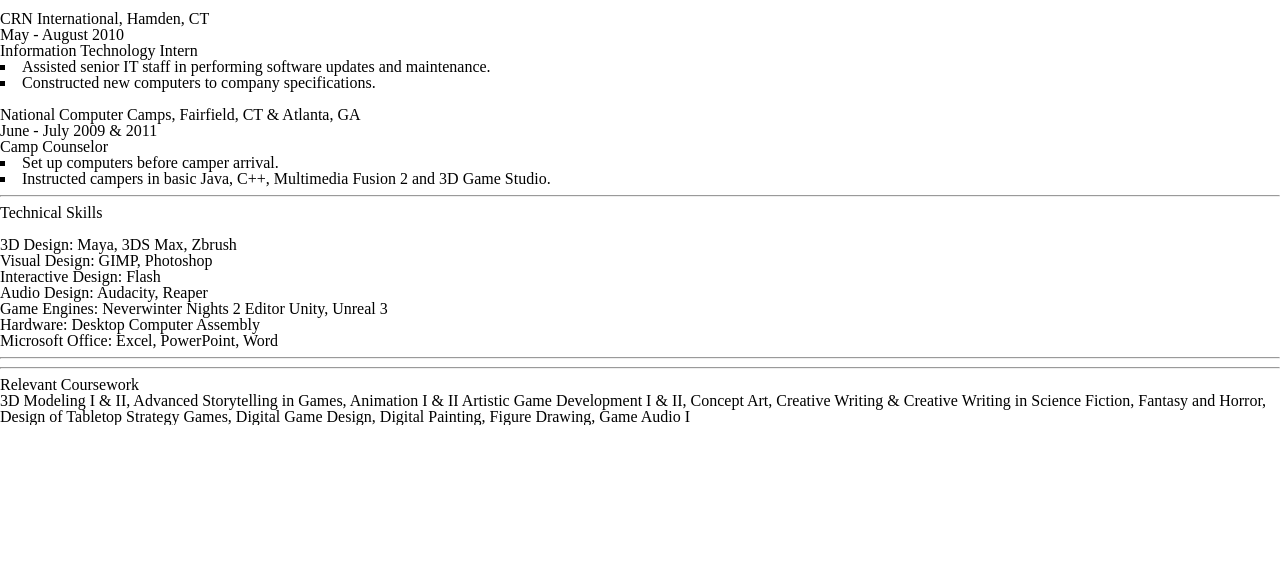
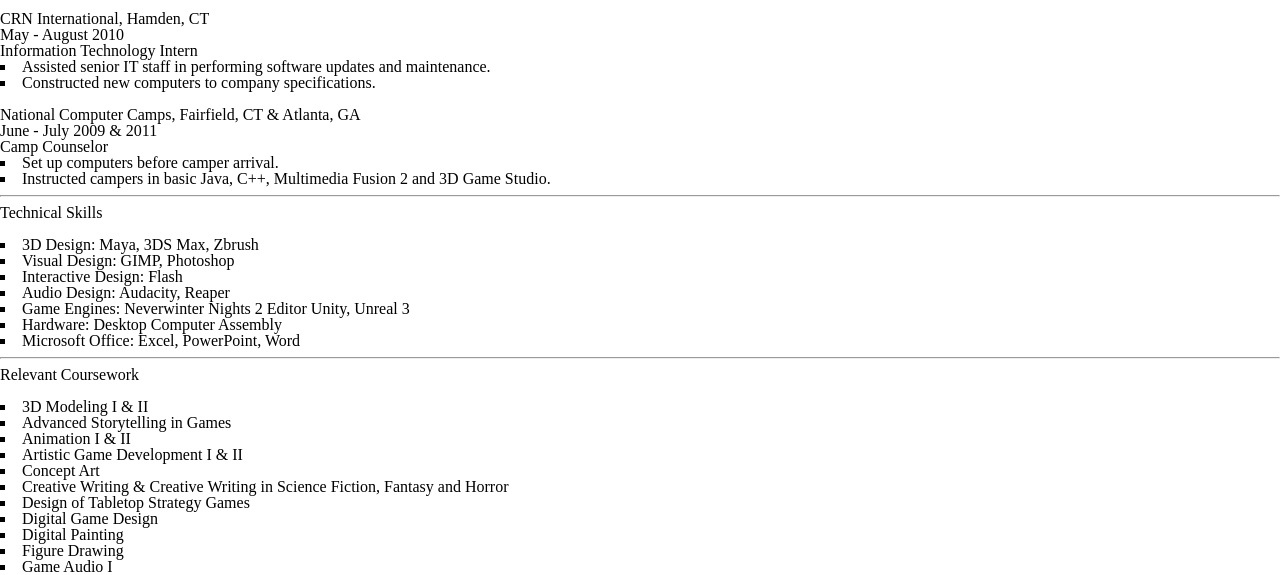
Before and after one commit to ajkim141/design-in-browser, a Flask app: page /pages/alex_kim_resume.html in a window 1280 px wide. Shown: the part 701-1276 px from the top of the page. Before the commit the page ends 1126 px from the top, so only its background shows below. Run offline with Flask 2, Linux system fonts and the light colour scheme; style sheets or scripts are compiled from the project's sources; parts of the project's set-up code (start-up, migrations or seed data) failed here and were passed over.

Commit message:
macros for coursework and education

```diff
--- a/sass/screen.sass
+++ b/sass/screen.sass
@@ -32,3 +32,15 @@
 
 .ajk-resume-exp-body-list-element
   list-style: inherit
+
+.ajk-resume-tskills-body-list
+  list-style: square inside none
+
+.ajk-resume-tskills-body-list-element
+  list-style: inherit
+
+.ajk-resume-courses-body-list
+  list-style: square inside none
+
+.ajk-resume-courses-body-list-element
+  list-style: inherit
--- a/static/stylesheets/screen.css
+++ b/static/stylesheets/screen.css
@@ -2,7 +2,7 @@
  * In this file you should write your main styles. (or centralize your imports)
  * Import this file using the following HTML or equivalent:
  * <link href="/stylesheets/screen.css" media="screen, projection" rel="stylesheet" type="text/css" /> */
-/* line 17, ../../../../../../var/lib/gems/2.1.0/gems/compass-0.12.6/frameworks/compass/stylesheets/compass/reset/_utilities.scss */
+/* line 17, ../../../../../../var/lib/gems/1.9.1/gems/compass-0.12.7/frameworks/compass/stylesheets/compass/reset/_utilities.scss */
 html, body, div, span, applet, object, iframe,
 h1, h2, h3, h4, h5, h6, p, blockquote, pre,
 a, abbr, acronym, address, big, cite, code,
@@ -24,45 +24,45 @@
   vertical-align: baseline;
 }
 
-/* line 22, ../../../../../../var/lib/gems/2.1.0/gems/compass-0.12.6/frameworks/compass/stylesheets/compass/reset/_utilities.scss */
+/* line 22, ../../../../../../var/lib/gems/1.9.1/gems/compass-0.12.7/frameworks/compass/stylesheets/compass/reset/_utilities.scss */
 html {
   line-height: 1;
 }
 
-/* line 24, ../../../../../../var/lib/gems/2.1.0/gems/compass-0.12.6/frameworks/compass/stylesheets/compass/reset/_utilities.scss */
+/* line 24, ../../../../../../var/lib/gems/1.9.1/gems/compass-0.12.7/frameworks/compass/stylesheets/compass/reset/_utilities.scss */
 ol, ul {
   list-style: none;
 }
 
-/* line 26, ../../../../../../var/lib/gems/2.1.0/gems/compass-0.12.6/frameworks/compass/stylesheets/compass/reset/_utilities.scss */
+/* line 26, ../../../../../../var/lib/gems/1.9.1/gems/compass-0.12.7/frameworks/compass/stylesheets/compass/reset/_utilities.scss */
 table {
   border-collapse: collapse;
   border-spacing: 0;
 }
 
-/* line 28, ../../../../../../var/lib/gems/2.1.0/gems/compass-0.12.6/frameworks/compass/stylesheets/compass/reset/_utilities.scss */
+/* line 28, ../../../../../../var/lib/gems/1.9.1/gems/compass-0.12.7/frameworks/compass/stylesheets/compass/reset/_utilities.scss */
 caption, th, td {
   text-align: left;
   font-weight: normal;
   vertical-align: middle;
 }
 
-/* line 30, ../../../../../../var/lib/gems/2.1.0/gems/compass-0.12.6/frameworks/compass/stylesheets/compass/reset/_utilities.scss */
+/* line 30, ../../../../../../var/lib/gems/1.9.1/gems/compass-0.12.7/frameworks/compass/stylesheets/compass/reset/_utilities.scss */
 q, blockquote {
   quotes: none;
 }
-/* line 103, ../../../../../../var/lib/gems/2.1.0/gems/compass-0.12.6/frameworks/compass/stylesheets/compass/reset/_utilities.scss */
+/* line 103, ../../../../../../var/lib/gems/1.9.1/gems/compass-0.12.7/frameworks/compass/stylesheets/compass/reset/_utilities.scss */
 q:before, q:after, blockquote:before, blockquote:after {
   content: "";
   content: none;
 }
 
-/* line 32, ../../../../../../var/lib/gems/2.1.0/gems/compass-0.12.6/frameworks/compass/stylesheets/compass/reset/_utilities.scss */
+/* line 32, ../../../../../../var/lib/gems/1.9.1/gems/compass-0.12.7/frameworks/compass/stylesheets/compass/reset/_utilities.scss */
 a img {
   border: none;
 }
 
-/* line 116, ../../../../../../var/lib/gems/2.1.0/gems/compass-0.12.6/frameworks/compass/stylesheets/compass/reset/_utilities.scss */
+/* line 116, ../../../../../../var/lib/gems/1.9.1/gems/compass-0.12.7/frameworks/compass/stylesheets/compass/reset/_utilities.scss */
 article, aside, details, figcaption, figure, footer, header, hgroup, menu, nav, section, summary {
   display: block;
 }
@@ -99,3 +99,23 @@
 .ajk-resume-exp-body-list-element {
   list-style: inherit;
 }
+
+/* line 36, ../../sass/screen.sass */
+.ajk-resume-tskills-body-list {
+  list-style: square inside none;
+}
+
+/* line 39, ../../sass/screen.sass */
+.ajk-resume-tskills-body-list-element {
+  list-style: inherit;
+}
+
+/* line 42, ../../sass/screen.sass */
+.ajk-resume-courses-body-list {
+  list-style: square inside none;
+}
+
+/* line 45, ../../sass/screen.sass */
+.ajk-resume-courses-body-list-element {
+  list-style: inherit;
+}
--- a/templates/widgets/alex_coursework.html
+++ b/templates/widgets/alex_coursework.html
@@ -1,11 +1,58 @@
+{% macro render_courses(bps) -%}
 
+   <div class="ajk-resume ajk-resume-courses-body">
+        <ul class="ajk-resume-courses-body-list">
+            {% for bp in bps %}
+                <li class="ajk-resume-courses-body-list-element">
+                    {{ bp }}
+                </li>
+            {% endfor %}
+            {% if citation %}
+                <li class="ajk-resume-courses-body-list-element">
+                    <a href="{{ citation }}">Citation</a>
+                </li>
+            {% endif %}
+        </ul>
+    </div>
+
+{% endmacro %}
+
+
+{%
+    set ajk = {
+        'bps': ['3D Modeling I & II',
+        'Advanced Storytelling in Games',
+        'Animation I & II',
+        'Artistic Game Development I & II',
+        'Concept Art',
+        'Creative Writing & Creative Writing in Science Fiction, Fantasy and Horror',
+        'Design of Tabletop Strategy Games',
+        'Digital Game Design',
+        'Digital Painting',
+        'Figure Drawing',
+        'Game Audio I']
+    }
+%}
+
+<div class="ajk-resume ajk-resume-courses-all">
+
+    <h2 class="ajk-resume-section-title">
+        Relevant Coursework
+    </h2>
+    <br>
+    {{ render_courses(ajk.bps) }}
+
+</div>
+
+<!--
 <div class="coursework">
 
-    <hr>
     <b>
         Relevant Coursework<br>
     </b>
 
-    3D Modeling I & II, Advanced Storytelling in Games, Animation I & II Artistic Game Development I & II, Concept Art, Creative Writing & Creative Writing in Science Fiction, Fantasy and Horror, Design of Tabletop Strategy Games, Digital Game Design, Digital Painting, Figure Drawing, Game Audio I
+    3D Modeling I & II, Advanced Storytelling in Games, Animation I & II Artistic Game Development I & II, Concept Art,
+    Creative Writing & Creative Writing in Science Fiction, Fantasy and Horror, Design of Tabletop Strategy Games, Digital Game Design, Digital Painting, Figure Drawing, Game Audio I
 
 </div>
+-->
--- a/templates/widgets/alex_education_info.html
+++ b/templates/widgets/alex_education_info.html
@@ -1,7 +1,7 @@
 {% macro render_edu(school, degree, gpa) -%}
 
     <div class="ajk-resume ajk-resume-edu">
-        <p class="ajk-resume-header-scool">
+        <p class="ajk-resume-header-school">
            {{ school }}
         </p>
         <p class="ajk-resume-header-degree">
```
